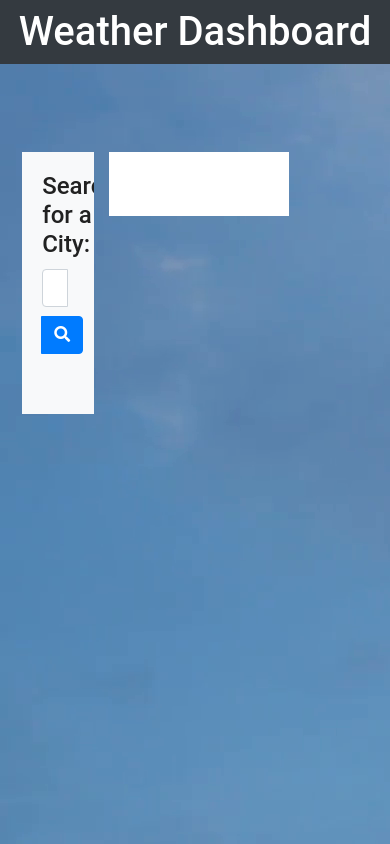
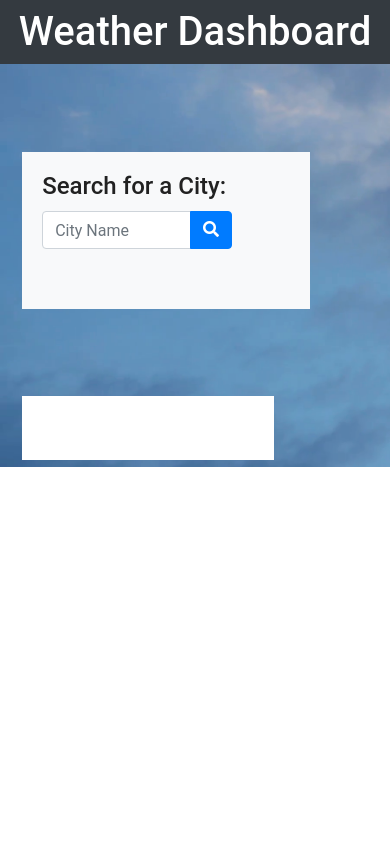
Before and after one commit to Madhavic1/Weather-Dashboard, a plain HTML site: page index.html in a window 390 px wide. Drawn offline with nearby package versions, Linux system fonts and the light colour scheme.

Commit message:
added rows and columns for small and medium sized screens for nice layout and added a media query for small screen sizes

```diff
--- a/index.html
+++ b/index.html
@@ -18,8 +18,10 @@
 
   <header class="h1 bg-dark text-white text-center py-2">Weather Dashboard</header>
   <div class="container-fluid">
-    <div class="clearfix" id="clearfixDiv">
-      <div class="card1 text-left bg-light" style="width:20%">
+
+    <div class="row clearfix " id="clearfixDiv">
+      <div class="col-sm-12 col-md-3">
+      <div class="card1 text-left bg-light" style="width:80%">
         <form>
           <label for="search-city" class="mb-0 h4">Search for a City:</label>
           <div class="input-group mb-3 mt-0">
@@ -33,12 +35,12 @@
         </form>
 
 
-        <div class="btn-group-vertical" id="city-buttons">
+        <div class="btn-group-vertical mr-2" id="city-buttons">
 
         </div>
       </div>
-
-
+    </div>
+      <div class="col-sm-12 col-md-9">
       <div class="card1 p-1" id="Weather-data-div">
 
         <div id="currentWeatherDiv" class="p-2 mb-3">
@@ -56,9 +58,10 @@
 
         </div>
       </div>
-
+    </div>
 
     </div>
+
   </div>
   <script src="https://cdnjs.cloudflare.com/ajax/libs/jquery/3.2.1/jquery.min.js"></script>
   <script src="https://cdnjs.cloudflare.com/ajax/libs/moment.js/2.24.0/moment.min.js"></script>
--- a/style.css
+++ b/style.css
@@ -57,7 +57,7 @@ input {
   transition-property: background-color, color;
   transition-timing-function: ease, ease;
   vertical-align: middle;
-  width: 50%;
+  width: 60%;
 }
 
 input:hover {
@@ -73,7 +73,7 @@ input:hover {
   margin: 2%;
   margin-top: 80px;
   padding: 20px;
-  width: 50%;
+  width: 70%;
   overflow: hidden;
   position: relative;
   float: left;
@@ -120,4 +120,9 @@ input:hover {
   }
   .bg{
     background-repeat: space;
+    background-size: cover;
   }
+
+  @media (max-width: 768px) {
+    .banner{ max-width: 100%; }
+}
```
